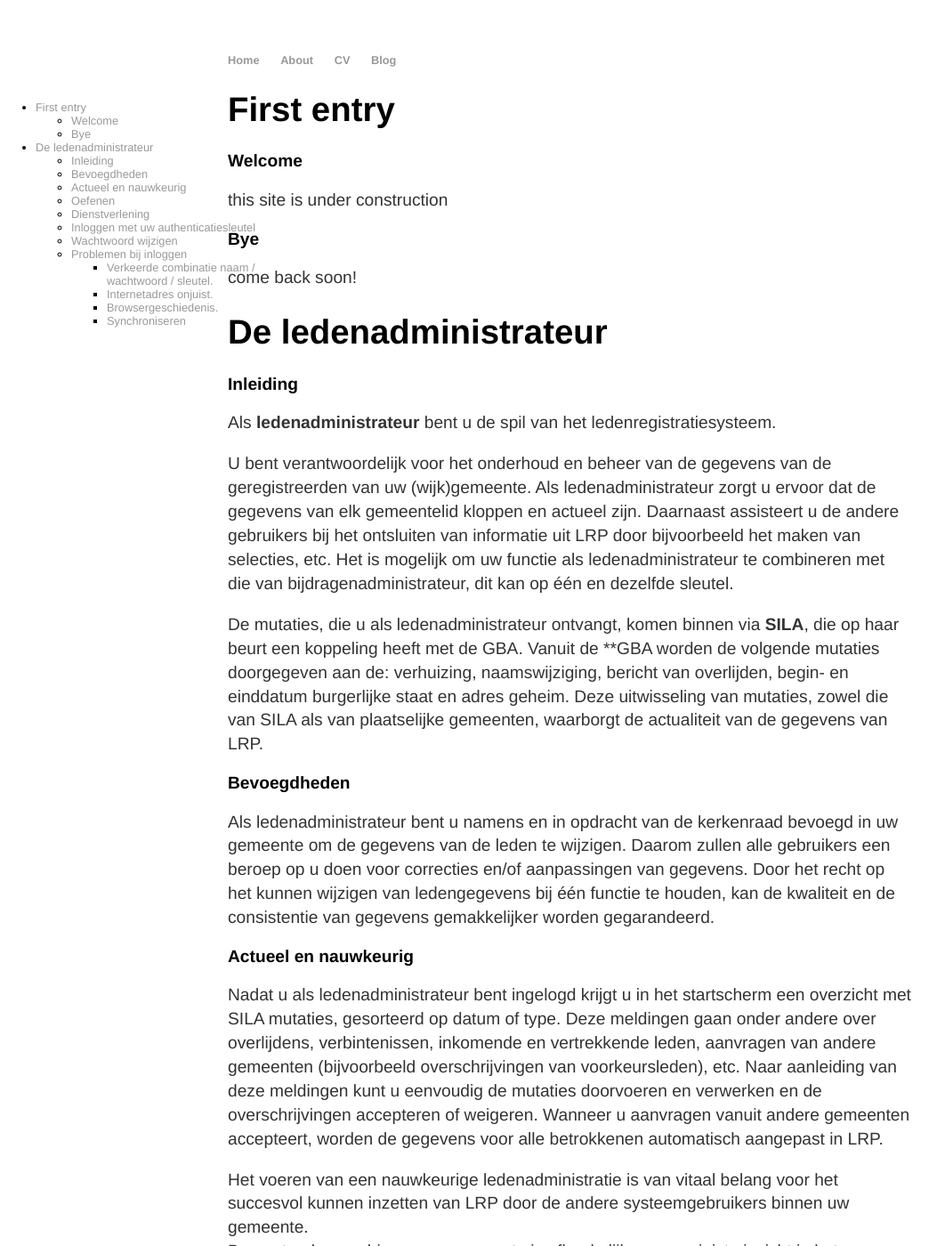
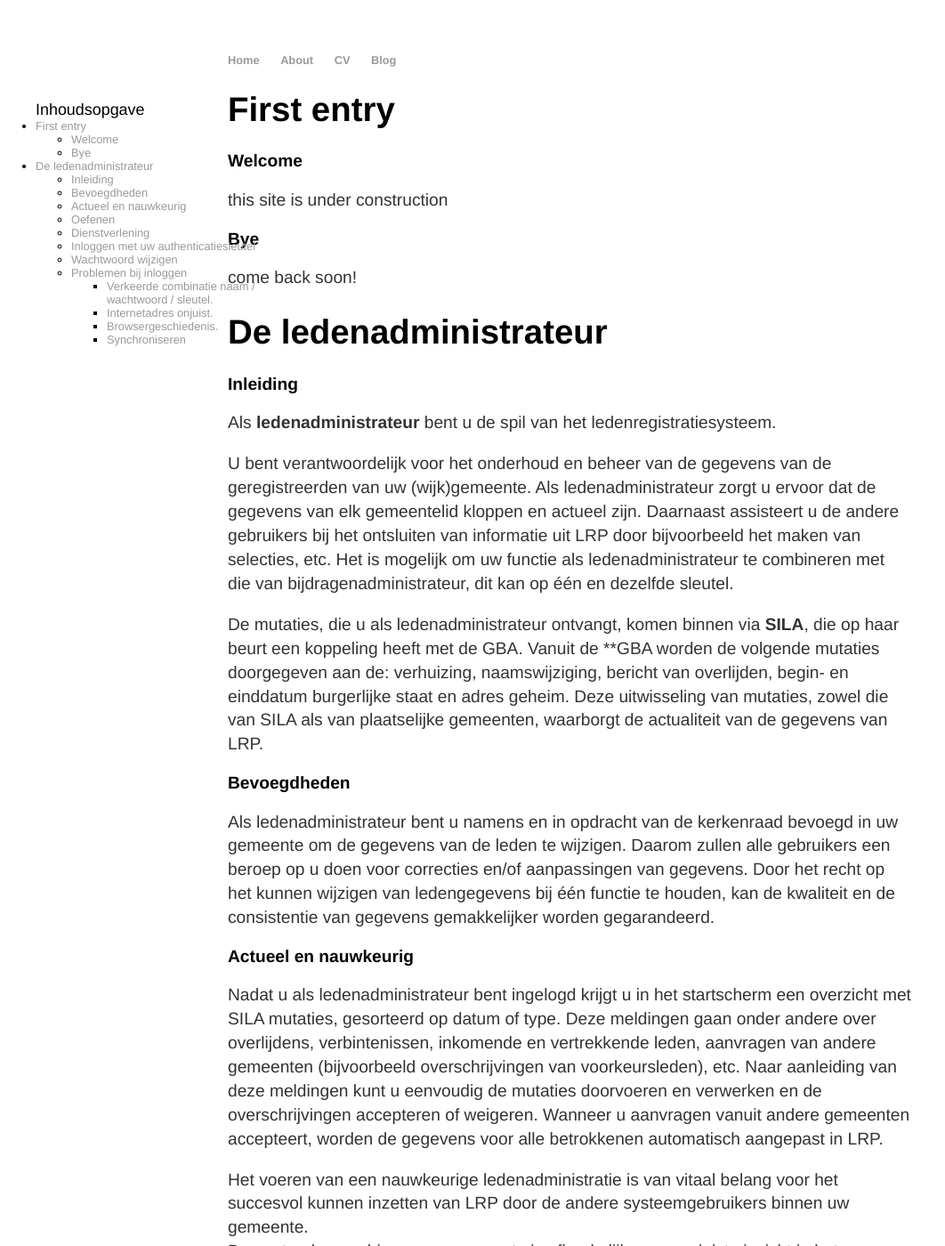
Before and after one commit to lrphelp/docs, a Jekyll site: the page built from index.md, in a window 1280 px wide and 1400 px high. Shown: the whole window at 89% size, without its empty margins (0-1062 px from the left). Built offline with Jekyll 4.4.1, drawn with Linux system fonts in a browser that asks for light colours.

Commit message:
Update main.css

```diff
--- a/css/main.css
+++ b/css/main.css
@@ -50,3 +50,8 @@ ul#markdown-toc {
     left: 0%;
     top: 100px;
 }
+
+ul#markdown-toc::before {
+    content: "Inhoudsopgave";
+    font-size: 1.4em;
+}
```
